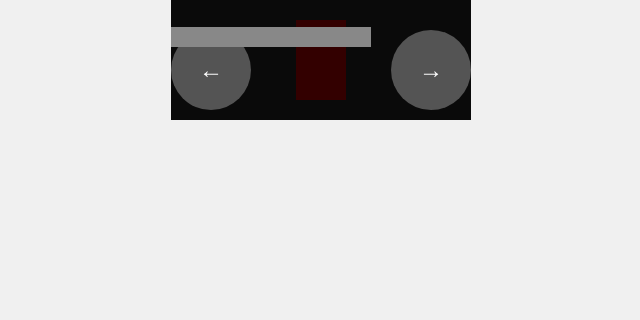
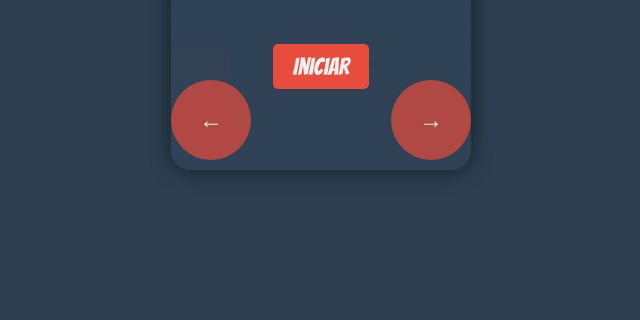
Before and after one commit to pyxelworld/sites, a plain HTML site: page carros/index.html in a window 1280 px wide. Shown: the part 480-800 px from the top of the page, without its empty margins (319-959 px from the left). Drawn offline with Linux system fonts and the light colour scheme.

Commit message:
/carros Update

```diff
--- a/carros/index.html
+++ b/carros/index.html
@@ -5,50 +5,108 @@
     <meta name="viewport" content="width=device-width, initial-scale=1.0, maximum-scale=1.0, user-scalable=no">
     <title>Corrida do Relâmpago McQueen</title>
     <style>
+        @import url('https://fonts.googleapis.com/css2?family=Bangers&display=swap');
+
         body {
             display: flex;
             justify-content: center;
             align-items: center;
             height: 100vh;
             margin: 0;
-            background-color: #f0f0f0;
-            font-family: Arial, sans-serif;
+            background-color: #2c3e50;
+            font-family: 'Bangers', cursive;
             touch-action: manipulation;
         }
         #gameContainer {
             width: 300px;
-            height: 400px;
-            background-color: #333;
+            height: 500px;
+            background-color: #34495e;
             position: relative;
             overflow: hidden;
+            border-radius: 20px;
+            box-shadow: 0 0 20px rgba(0, 0, 0, 0.5);
+        }
+        #road {
+            position: absolute;
+            width: 100%;
+            height: 200%;
+            background: repeating-linear-gradient(
+                0deg,
+                #2c3e50 0px,
+                #2c3e50 10px,
+                #34495e 10px,
+                #34495e 20px
+            );
+            animation: moveRoad 0.5s linear infinite;
+        }
+        @keyframes moveRoad {
+            0% { transform: translateY(0); }
+            100% { transform: translateY(20px); }
         }
         #car {
-            width: 50px;
-            height: 80px;
-            background-color: red;
+            width: 60px;
+            height: 100px;
+            background-color: #e74c3c;
             position: absolute;
             bottom: 20px;
             transition: left 0.1s;
+            border-radius: 10px;
         }
+        #carBody {
+            width: 100%;
+            height: 70%;
+            background-color: #c0392b;
+            position: absolute;
+            bottom: 0;
+            border-radius: 10px;
+        }
+        #carRoof {
+            width: 80%;
+            height: 30%;
+            background-color: #e74c3c;
+            position: absolute;
+            top: 0;
+            left: 10%;
+            border-radius: 50% 50% 0 0;
+        }
+        #carWindow {
+            width: 60%;
+            height: 20%;
+            background-color: #3498db;
+            position: absolute;
+            top: 25%;
+            left: 20%;
+            border-radius: 5px;
+        }
+        .wheel {
+            width: 20px;
+            height: 20px;
+            background-color: #2c3e50;
+            position: absolute;
+            bottom: 0;
+            border-radius: 50%;
+        }
+        #wheelLeft { left: 5px; }
+        #wheelRight { right: 5px; }
         .obstacle {
             width: 100px;
             height: 20px;
-            background-color: #888;
+            background-color: #e74c3c;
             position: absolute;
+            border-radius: 10px;
         }
-        #score {
+        #scoreBoard {
             position: absolute;
             top: 10px;
             left: 10px;
-            color: white;
+            color: #ecf0f1;
+            font-size: 20px;
+            text-shadow: 2px 2px 4px rgba(0, 0, 0, 0.5);
         }
         #highScore {
-            position: absolute;
-            top: 30px;
-            left: 10px;
-            color: yellow;
+            color: #f1c40f;
         }
-        #gameOver {
+        #gameOver, #startScreen {
             position: absolute;
             top: 0;
             left: 0;
@@ -59,15 +117,28 @@
             flex-direction: column;
             justify-content: center;
             align-items: center;
-            color: white;
-            font-size: 24px;
-            display: none;
+            color: #ecf0f1;
+            font-size: 30px;
+            text-align: center;
         }
-        #restartButton {
+        #startScreen {
+            background-color: rgba(52, 73, 94, 0.9);
+        }
+        .button {
             margin-top: 20px;
             padding: 10px 20px;
-            font-size: 18px;
+            font-size: 24px;
             cursor: pointer;
+            background-color: #e74c3c;
+            color: #ecf0f1;
+            border: none;
+            border-radius: 5px;
+            font-family: 'Bangers', cursive;
+            transition: transform 0.1s, box-shadow 0.1s;
+        }
+        .button:hover {
+            transform: scale(1.05);
+            box-shadow: 0 0 10px rgba(231, 76, 60, 0.7);
         }
         #controls {
             position: absolute;
@@ -80,27 +151,45 @@
         .control-button {
             width: 80px;
             height: 80px;
-            background-color: rgba(255, 255, 255, 0.3);
+            background-color: rgba(231, 76, 60, 0.7);
             border: none;
             border-radius: 50%;
             font-size: 24px;
-            color: white;
+            color: #ecf0f1;
             display: flex;
             justify-content: center;
             align-items: center;
             user-select: none;
+            transition: transform 0.1s, box-shadow 0.1s;
+        }
+        .control-button:active {
+            transform: scale(0.95);
+            box-shadow: 0 0 15px rgba(231, 76, 60, 0.9);
         }
     </style>
 </head>
 <body>
     <div id="gameContainer">
-        <div id="car"></div>
-        <div id="score">Pontuação: 0</div>
-        <div id="highScore">Recorde: 0</div>
+        <div id="road"></div>
+        <div id="car">
+            <div id="carBody"></div>
+            <div id="carRoof"></div>
+            <div id="carWindow"></div>
+            <div id="wheelLeft" class="wheel"></div>
+            <div id="wheelRight" class="wheel"></div>
+        </div>
+        <div id="scoreBoard">
+            <div id="score">Pontuação: 0</div>
+            <div id="highScore">Recorde: 0</div>
+        </div>
         <div id="gameOver">
             <div>Game Over</div>
             <div id="finalScore"></div>
-            <button id="restartButton">Reiniciar</button>
+            <button id="restartButton" class="button">Reiniciar</button>
+        </div>
+        <div id="startScreen">
+            <h1>Corrida do<br>Relâmpago McQueen</h1>
+            <button id="startButton" class="button">Iniciar</button>
         </div>
         <div id="controls">
             <button id="leftButton" class="control-button">←</button>
@@ -109,13 +198,16 @@
     </div>
 
     <script>
+        // O script permanece o mesmo que na versão anterior
         const car = document.getElementById('car');
         const gameContainer = document.getElementById('gameContainer');
         const scoreElement = document.getElementById('score');
         const highScoreElement = document.getElementById('highScore');
         const gameOverScreen = document.getElementById('gameOver');
+        const startScreen = document.getElementById('startScreen');
         const finalScoreElement = document.getElementById('finalScore');
         const restartButton = document.getElementById('restartButton');
+        const startButton = document.getElementById('startButton');
         const leftButton = document.getElementById('leftButton');
         const rightButton = document.getElementById('rightButton');
 
@@ -125,7 +217,7 @@
         let gameLoop;
         let scoreInterval;
         let lastObstacleBottom = -1000;
-        let minObstacleDistance = 120;
+        let minObstacleDistance = 150;
         let obstacleSpeed = 5;
 
         function moveCar(direction) {
@@ -134,7 +226,7 @@
             } else if (direction === 'right' && carPosition < 2) {
                 carPosition++;
             }
-            car.style.left = `${carPosition * 100 + 25}px`;
+            car.style.left = `${carPosition * 100 + 20}px`;
         }
 
         function createObstacle() {
@@ -149,7 +241,7 @@
 
             function moveObstacle() {
                 const obstacleTop = parseInt(obstacle.style.top);
-                if (obstacleTop > 400) {
+                if (obstacleTop > 500) {
                     gameContainer.removeChild(obstacle);
                     lastObstacleBottom = -1000;
                     return;
@@ -157,13 +249,13 @@
 
                 obstacle.style.top = `${obstacleTop + obstacleSpeed}px`;
 
-                if (obstacleTop > 300 && obstacleTop < 380) {
-                    const carLeft = carPosition * 100 + 25;
+                if (obstacleTop > 380 && obstacleTop < 480) {
+                    const carLeft = carPosition * 100 + 20;
                     const obstacleLeft = lane * 100;
                     if (
                         carLeft < obstacleLeft + width &&
-                        carLeft + 50 > obstacleLeft &&
-                        380 > obstacleTop
+                        carLeft + 60 > obstacleLeft &&
+                        480 > obstacleTop
                     ) {
                         endGame();
                         return;
@@ -199,12 +291,13 @@
         function startGame() {
             score = 0;
             carPosition = 1;
-            car.style.left = '125px';
+            car.style.left = '120px';
             obstacleSpeed = 5;
             lastObstacleBottom = -1000;
             gameLoop = setInterval(gameLoopFunction, 1000);
             scoreInterval = setInterval(updateScore, 100);
             gameOverScreen.style.display = 'none';
+            startScreen.style.display = 'none';
 
             const obstacles = document.querySelectorAll('.obstacle');
             obstacles.forEach(obstacle => obstacle.remove());
@@ -240,8 +333,7 @@
         });
 
         restartButton.addEventListener('click', startGame);
-
-        startGame();
+        startButton.addEventListener('click', startGame);
     </script>
 </body>
 </html>
```
